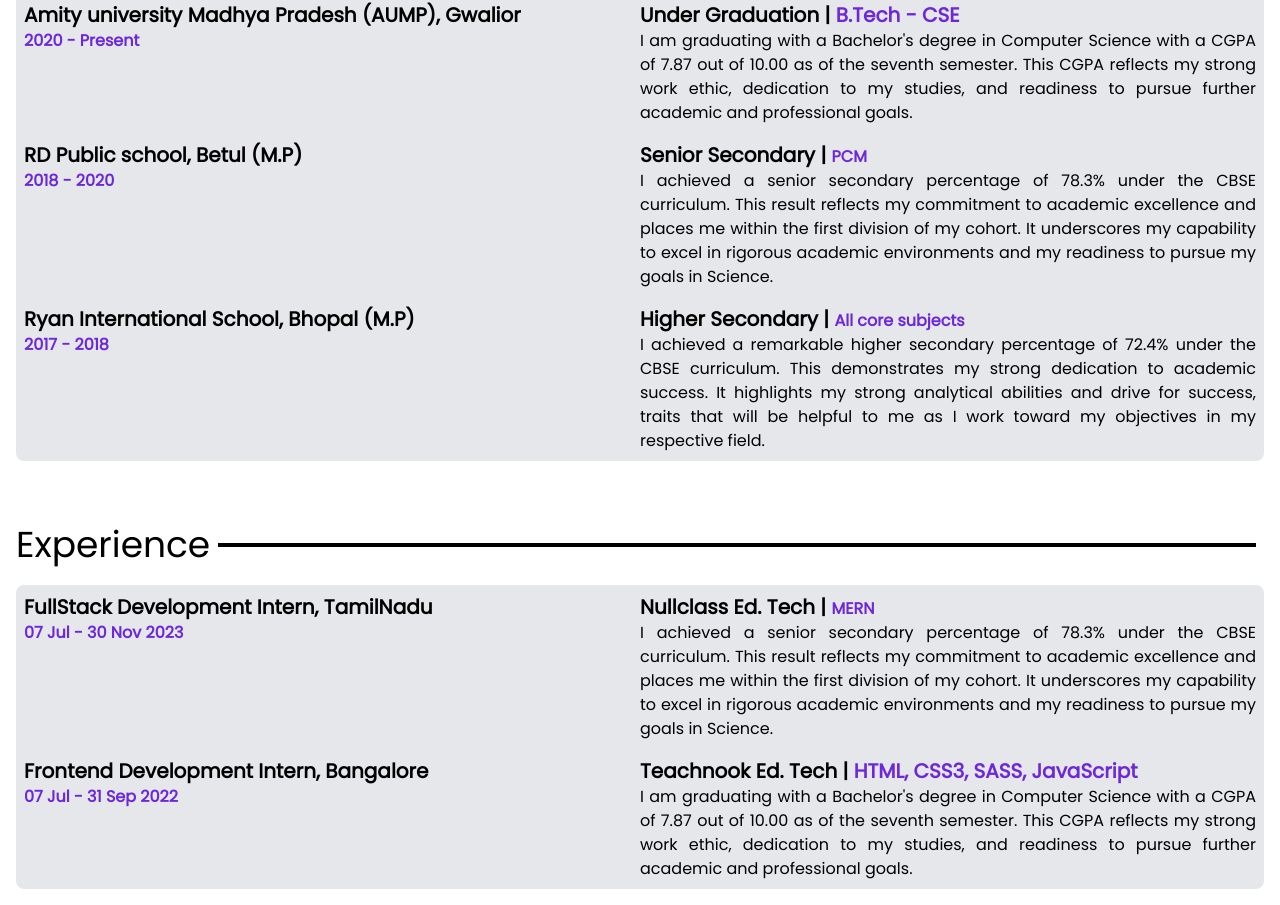
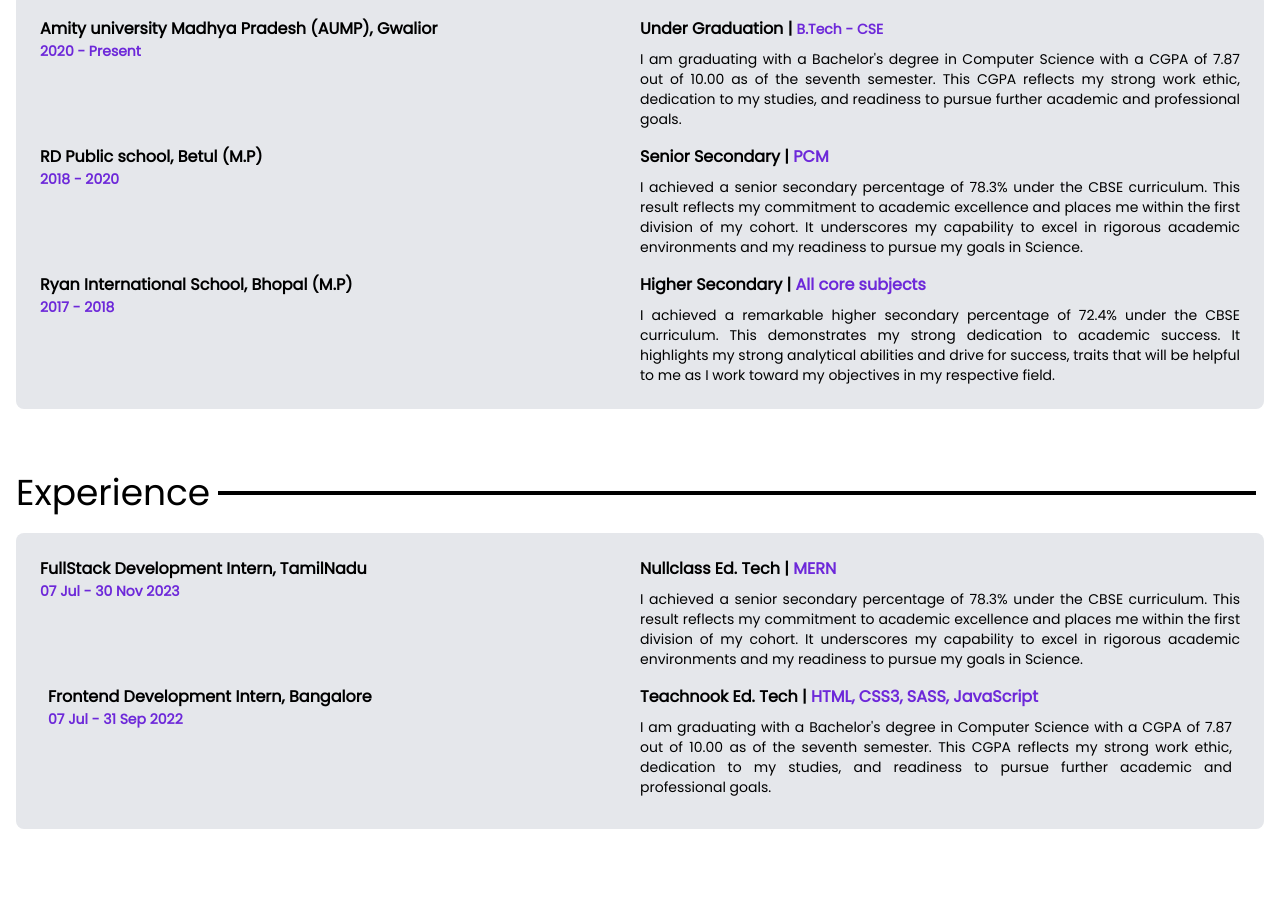
Before and after one commit to Rutuza/Vite-Portfolio, a React (Vite) app: page /about in a window 1280 px wide. Shown: the part 889-1794 px from the top of the page. After the commit the page ends 1734 px from the top, so only its background shows below. Built offline with nearby package versions, Linux system fonts and the light colour scheme.

Commit message:
about page font size issue solved

```diff
--- a/src/pages/About.jsx
+++ b/src/pages/About.jsx
@@ -40,9 +40,6 @@
               <li className="font-semibold py-1">Address: <span className="font-light">Prabhatam Heights, Raisen road, Bhopal (M.P), 462022, India</span></li>
             </ul>
           </div>
-          {/* <div>
-            <button type="button" className="max-sm:block max-sm:m-auto sm:block sm:m-auto font-bold w-1/2 text-violet-400 text-center hover:bg-transparent hover:text-violet-900  hover:font-medium hover:border-black hover:border-2 border rounded-md p-3 max-sm:w-3/4 lg:absolute lg:left-0"><span><HiDownload /></span><div>Download CV</div></button>
-          </div> */}
 
           <button type="button" className="w-1/2 p-3 flex items-center justify-center gap-4 m-auto max-sm:text-xl font-bold text-violet-400 text-center bg-gray-900 hover:bg-transparent hover:text-violet-900  hover:font-medium hover:border-black hover:border-2 border rounded-md xl:flex xl:items-center xl:justify-center xl:gap-4">
             <div><HiDownload /></div>
@@ -61,18 +58,18 @@
 
         {/* <div className="m-0 text-violet-700 text-base max-sm:float-right max-sm:text-xs max-sm:absolute max-sm:right-2 max-sm:top-0">The journey where it all started</div> */}
 
-        <div className="mt-5 lg:bg-gray-200 rounded-lg max-sm:grid max-sm:grid-flow-row max-sm:gap-10"> {/* container*/}
+        <div className="p-6 mt-5 grid grid-flow-row gap-4 lg:bg-gray-200 rounded-lg max-sm:grid max-sm:grid-flow-row max-sm:gap-10"> {/* container*/}
 
-          <div className="p-2 relative justify-between grid grid-flow-row max-sm:grid max-sm:grid-flow-row max-sm:gap-2 sm:grid sm:grid-flow-row sm:gap-4 md:flex md:flex-row md:justify-between max-sm:bg-gray-200 max-sm:rounded max-sm:h-[42vh]"> {/* amity*/}
+          <div className="relative justify-between grid grid-flow-row max-sm:grid max-sm:grid-flow-row max-sm:gap-2 sm:grid sm:grid-flow-row sm:gap-4 md:flex md:flex-row md:justify-between max-sm:bg-gray-200 max-sm:rounded max-sm:h-[42vh]"> {/* amity*/}
             <div className="font-semibold">
-              <div className="text-xl max-sm:text-base">Amity university Madhya Pradesh (AUMP), Gwalior</div>
-              <div className="text-violet-700 max-sm:text-xs max-sm:absolute max-sm:right-0 max-sm:bottom-2 max-sm:px-2">2020 - Present</div>
+              <div className="text-base max-sm:text-base">Amity university Madhya Pradesh (AUMP), Gwalior</div>
+              <div className="text-sm text-violet-700 max-sm:text-xs max-sm:absolute max-sm:right-0 max-sm:bottom-2 max-sm:px-2">2020 - Present</div>
             </div>
             <div className="w-2/5 max-sm:w-fit sm:w-fit md:w-1/2">
-              <div className="text-xl font-semibold max-sm:absolute max-sm:bottom-7 max-sm:right-0 max-sm:text-xs max-sm:px-2 ">
-                Under Graduation | <span className="text-violet-700 text max-sm:text-xs-base">B.Tech - CSE</span>
+              <div className="text-base font-semibold max-sm:absolute max-sm:bottom-7 max-sm:right-0 max-sm:text-xs max-sm:px-2 ">
+                Under Graduation | <span className="text-sm text-violet-700 text max-sm:text-xs-base">B.Tech - CSE</span>
               </div>
-              <div className="text-justify max-sm:text-base">
+              <div className="text-justify text-sm mt-2 max-sm:text-base">
               I am graduating with a Bachelor's degree in Computer Science with a CGPA of 7.87 out of 10.00 as of the seventh semester. This CGPA reflects my strong work ethic, dedication to my studies, and readiness to pursue further academic and professional goals.
               </div>
             </div>
@@ -80,16 +77,16 @@
 
          {/* rd 12th*/}
 
-          <div className="p-2 relative justify-between grid grid-flow-row max-sm:grid max-sm:grid-flow-row max-sm:gap-2 sm:grid sm:grid-flow-row sm:gap-4 md:flex md:flex-row md:justify-between max-sm:bg-gray-200 max-sm:rounded max-sm:h-[42vh]">  {/* rd */}
+          <div className="relative justify-between grid grid-flow-row max-sm:grid max-sm:grid-flow-row max-sm:gap-2 sm:grid sm:grid-flow-row sm:gap-4 md:flex md:flex-row md:justify-between max-sm:bg-gray-200 max-sm:rounded max-sm:h-[42vh]">  {/* rd */}
             <div className="font-semibold">
-              <div className="text-xl max-sm:text-base">RD Public school, Betul (M.P)</div>
-              <div className="text-violet-700 max-sm:text-xs max-sm:absolute max-sm:right-0 max-sm:bottom-2 max-sm:px-2">2018 - 2020</div>
+              <div className="text-base max-sm:text-base">RD Public school, Betul (M.P)</div>
+              <div className="text-sm text-violet-700 max-sm:text-xs max-sm:absolute max-sm:right-0 max-sm:bottom-2 max-sm:px-2">2018 - 2020</div>
             </div>
             <div className="w-2/5 max-sm:w-fit sm:w-fit md:w-1/2">
-              <div className="text-xl font-semibold max-sm:absolute max-sm:bottom-7 max-sm:right-0 max-sm:text-xs max-sm:px-2 ">
+              <div className="text-base font-semibold max-sm:absolute max-sm:bottom-7 max-sm:right-0 max-sm:text-xs max-sm:px-2 ">
                 Senior Secondary | <span className="text-violet-700 text-base max-sm:text-xs">PCM</span>
               </div>
-              <div className="text-justify max-sm:text-base">
+              <div className="text-justify text-sm mt-2 max-sm:text-base">
               I achieved a senior secondary percentage of 78.3% under the CBSE curriculum. This result reflects my commitment to academic excellence and places me within the first division of my cohort. It underscores my capability to excel in rigorous academic environments and my readiness to pursue my goals in Science.
               </div>
             </div>
@@ -97,16 +94,16 @@
 
           {/* ryan */}
 
-          <div className="p-2 relative justify-between grid grid-flow-row max-sm:grid max-sm:grid-flow-row max-sm:gap-2 sm:grid sm:grid-flow-row sm:gap-4 md:flex md:flex-row md:justify-between max-sm:bg-gray-200 max-sm:rounded max-sm:h-[42vh]">  {/* ryan */}
+          <div className="relative justify-between grid grid-flow-row max-sm:grid max-sm:grid-flow-row max-sm:gap-2 sm:grid sm:grid-flow-row sm:gap-4 md:flex md:flex-row md:justify-between max-sm:bg-gray-200 max-sm:rounded max-sm:h-[42vh]">  {/* ryan */}
             <div className="font font-semibold">
-              <div className="text-xl max-sm:text-base">Ryan International School, Bhopal (M.P)</div>
-              <div className="text-violet-700 max-sm:text-xs max-sm:absolute max-sm:right-0 max-sm:bottom-2 max-sm:px-2">2017 - 2018</div>
+              <div className="text-base max-sm:text-base">Ryan International School, Bhopal (M.P)</div>
+              <div className="text-violet-700 text-sm max-sm:text-xs max-sm:absolute max-sm:right-0 max-sm:bottom-2 max-sm:px-2">2017 - 2018</div>
             </div>
             <div className="w-2/5 max-sm:w-fit sm:w-fit md:w-1/2">
-              <div className="text-xl font-semibold max-sm:absolute max-sm:bottom-7 max-sm:right-0 max-sm:text-xs max-sm:px-2 ">
+              <div className="text-base font-semibold max-sm:absolute max-sm:bottom-7 max-sm:right-0 max-sm:text-xs max-sm:px-2 ">
                 Higher Secondary | <span className="text-violet-700 text-base max-sm:text-xs">All core subjects</span>
               </div>
-              <div className="text-justify max-sm:text-base">
+              <div className="text-justify text-sm mt-2 max-sm:text-base">
               I achieved a remarkable higher secondary percentage of 72.4% under the CBSE curriculum. This demonstrates my strong dedication to academic success. It highlights my strong analytical abilities and drive for success, traits that will be helpful to me as I work toward my objectives in my respective field.
 
               </div>
@@ -126,19 +123,19 @@
         {/* <div className="m-0 text-violet-700 text-base max-sm:float-right max-sm:text-xs max-sm:absolute max-sm:right-2 max-sm:top-0">The journey where it all started</div> */}
 
         {/* container*/}
-        <div className="mt-5 lg:bg-gray-200 rounded-lg max-sm:grid max-sm:grid-flow-row max-sm:gap-10">
+        <div className="p-6 mt-5 grid grid-flow-row gap-2 lg:bg-gray-200 rounded-lg max-sm:grid max-sm:grid-flow-row max-sm:gap-10">
 
         {/* nullclass */}
-        <div className="p-2 relative justify-between grid grid-flow-row max-sm:grid max-sm:grid-flow-row max-sm:gap-2 sm:grid sm:grid-flow-row sm:gap-4 md:flex md:flex-row md:justify-between max-sm:bg-gray-200 max-sm:rounded max-sm:h-[42vh]">
+        <div className="relative justify-between grid grid-flow-row max-sm:grid max-sm:grid-flow-row max-sm:gap-2 sm:grid sm:grid-flow-row sm:gap-4 md:flex md:flex-row md:justify-between max-sm:bg-gray-200 max-sm:rounded max-sm:h-[42vh]">
             <div className="font-semibold">
-              <div className="text-xl max-sm:text-base">FullStack Development Intern, TamilNadu</div>
-              <div className="text-violet-700 max-sm:text-xs max-sm:absolute max-sm:right-0 max-sm:bottom-2 max-sm:px-2">07 Jul - 30 Nov 2023</div>
+              <div className="text-base max-sm:text-base">FullStack Development Intern, TamilNadu</div>
+              <div className="text-sm text-violet-700 max-sm:text-xs max-sm:absolute max-sm:right-0 max-sm:bottom-2 max-sm:px-2">07 Jul - 30 Nov 2023</div>
             </div>
             <div className="w-2/5 max-sm:w-fit sm:w-fit md:w-1/2">
-              <div className="text-xl font-semibold max-sm:absolute max-sm:bottom-7 max-sm:right-0 max-sm:text-xs max-sm:px-2 ">
+              <div className="text-base font-semibold max-sm:absolute max-sm:bottom-7 max-sm:right-0 max-sm:text-xs max-sm:px-2 ">
                 Nullclass Ed. Tech | <span className="text-violet-700 text-base max-sm:text-xs">MERN</span>
               </div>
-              <div className="text-justify max-sm:text-base">
+              <div className="text-justify text-sm mt-2 max-sm:text-base">
               I achieved a senior secondary percentage of 78.3% under the CBSE curriculum. This result reflects my commitment to academic excellence and places me within the first division of my cohort. It underscores my capability to excel in rigorous academic environments and my readiness to pursue my goals in Science.
               </div>
             </div>
@@ -147,14 +144,14 @@
          {/* teachnook*/}
           <div className="p-2 relative justify-between grid grid-flow-row max-sm:grid max-sm:grid-flow-row max-sm:gap-2 sm:grid sm:grid-flow-row sm:gap-4 md:flex md:flex-row md:justify-between max-sm:bg-gray-200 max-sm:rounded max-sm:h-[42vh]"> {/* teachnook*/}
             <div className="font-semibold">
-              <div className="text-xl max-sm:text-base">Frontend Development Intern, Bangalore</div>
-              <div className="text-violet-700 max-sm:text-xs max-sm:absolute max-sm:right-0 max-sm:bottom-2 max-sm:px-2">07 Jul - 31 Sep 2022</div>
+              <div className="text-base max-sm:text-base">Frontend Development Intern, Bangalore</div>
+              <div className="text-violet-700 text-sm max-sm:text-xs max-sm:absolute max-sm:right-0 max-sm:bottom-2 max-sm:px-2">07 Jul - 31 Sep 2022</div>
             </div>
             <div className="w-2/5 max-sm:w-fit sm:w-fit md:w-1/2">
-              <div className="text-xl font-semibold max-sm:absolute max-sm:bottom-7 max-sm:right-0 max-sm:text-xs max-sm:px-2 ">
-                Teachnook Ed. Tech | <span className="text-violet-700 text max-sm:text-xs-base">HTML, CSS3, SASS, JavaScript</span>
+              <div className="text-base font-semibold max-sm:absolute max-sm:bottom-7 max-sm:right-0 max-sm:text-xs max-sm:px-2 ">
+                Teachnook Ed. Tech | <span className="text-violet-700 text-base max-sm:text-xs-base">HTML, CSS3, SASS, JavaScript</span>
               </div>
-              <div className="text-justify max-sm:text-base">
+              <div className="text-justify text-sm mt-2 max-sm:text-base">
               I am graduating with a Bachelor's degree in Computer Science with a CGPA of 7.87 out of 10.00 as of the seventh semester. This CGPA reflects my strong work ethic, dedication to my studies, and readiness to pursue further academic and professional goals.
               </div>
             </div>
--- a/src/pages/Contact.jsx
+++ b/src/pages/Contact.jsx
@@ -19,7 +19,7 @@
                     <h1 className='font-semibold text-3xl'>Want to connect ?</h1>
 
                     <form action="" className='grid gap-4'>
-                        <label className='font-semibold'>Name <span className='grid font-normal border-2 border-l-0 border-r-0 border-t-0'><input type="text" name='username' /></span></label>
+                        <label className='font-semibold'>Name <span className='grid font-normal border-2 border-l-0 border-r-0 border-t-0 outline-none'><input type="text" name='username' /></span></label>
                         <label className='font-semibold'>Email <span className='grid font-normal border-2 border-l-0 border-r-0 border-t-0 outline-none'><input type="email" /></span></label>
                         <label className='font-semibold'>Message <span className='grid font-normal border-2 border-l-0 border-r-0 border-t-0 outline-none'><input type="text" name='message'/></span> </label>
                     </form>
```
